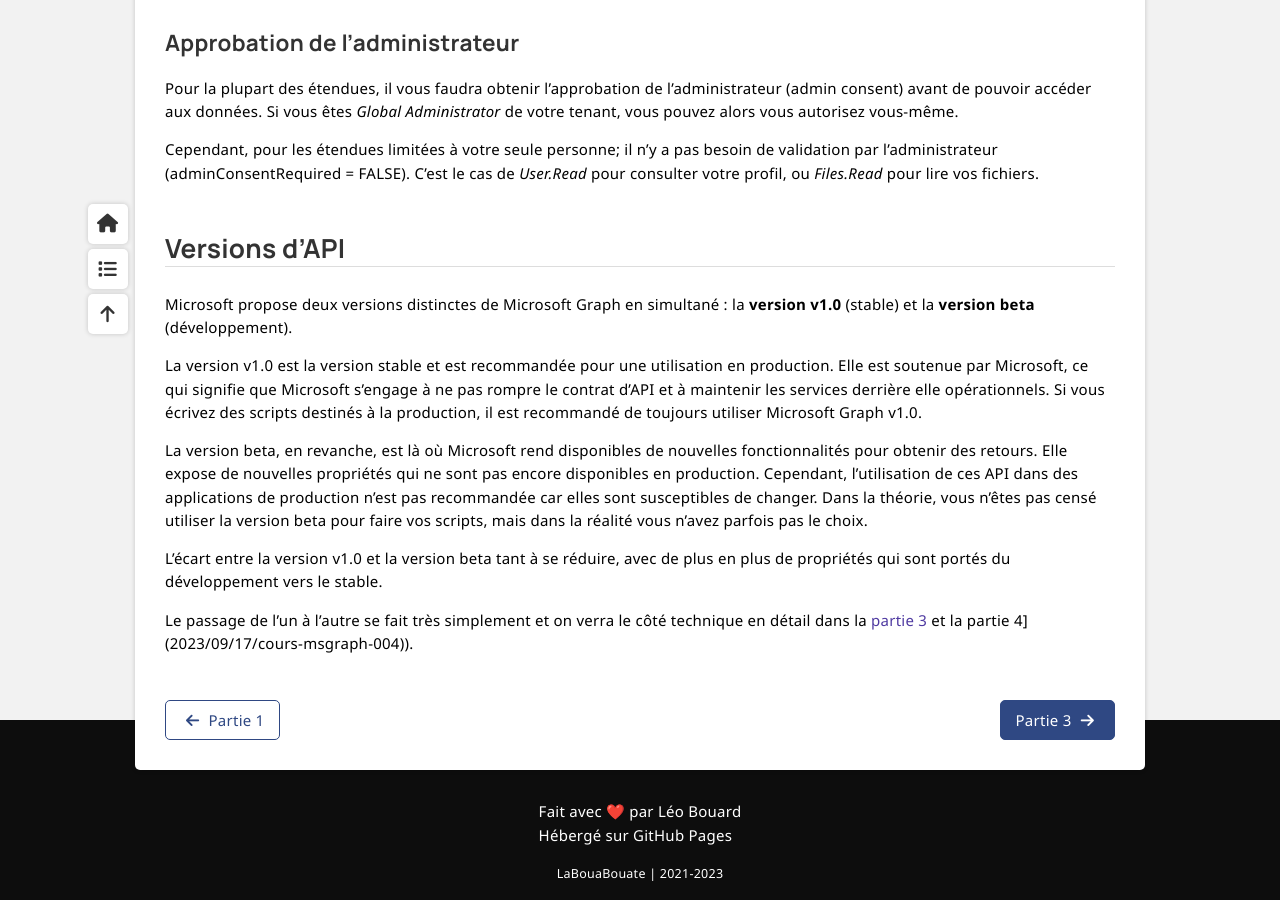
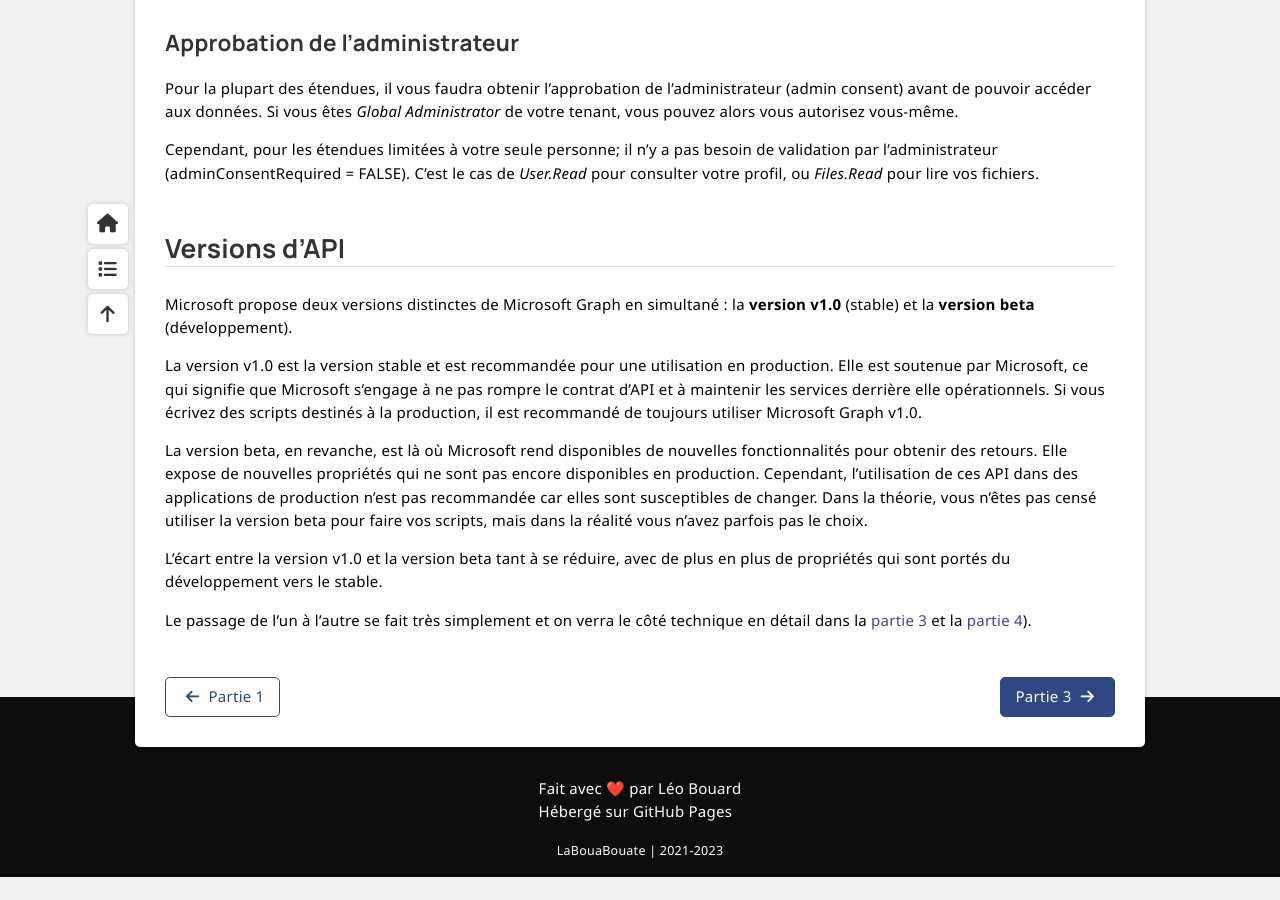
Before and after one commit to leobouard/leobouard.github.io, a Jekyll site: the page built from _posts/2023-09-17-cours-msgraph-002.md, in a window 1280 px wide and 900 px high, scrolled down 4104 px. Built offline with Jekyll 4.4.1, drawn with Linux system fonts in a browser that asks for light colours; nearby versions of some CDN libraries; some web fonts are replaced; after the commit the page ends 4981 px from its top, so only the background shows below that.

Commit message:
Update 2023-09-17-cours-msgraph-002.md

```diff
--- a/_posts/2023-09-17-cours-msgraph-002.md
+++ b/_posts/2023-09-17-cours-msgraph-002.md
@@ -152,4 +152,4 @@ La version beta, en revanche, est là où Microsoft rend disponibles de nouvelle
 
 L'écart entre la version v1.0 et la version beta tant à se réduire, avec de plus en plus de propriétés qui sont portés du développement vers le stable.
 
-Le passage de l'un à l'autre se fait très simplement et on verra le côté technique en détail dans la [partie 3](2023/09/17/cours-msgraph-003) et la partie 4](2023/09/17/cours-msgraph-004)).
+Le passage de l'un à l'autre se fait très simplement et on verra le côté technique en détail dans la [partie 3](2023/09/17/cours-msgraph-003) et la [partie 4](2023/09/17/cours-msgraph-004)).
```
